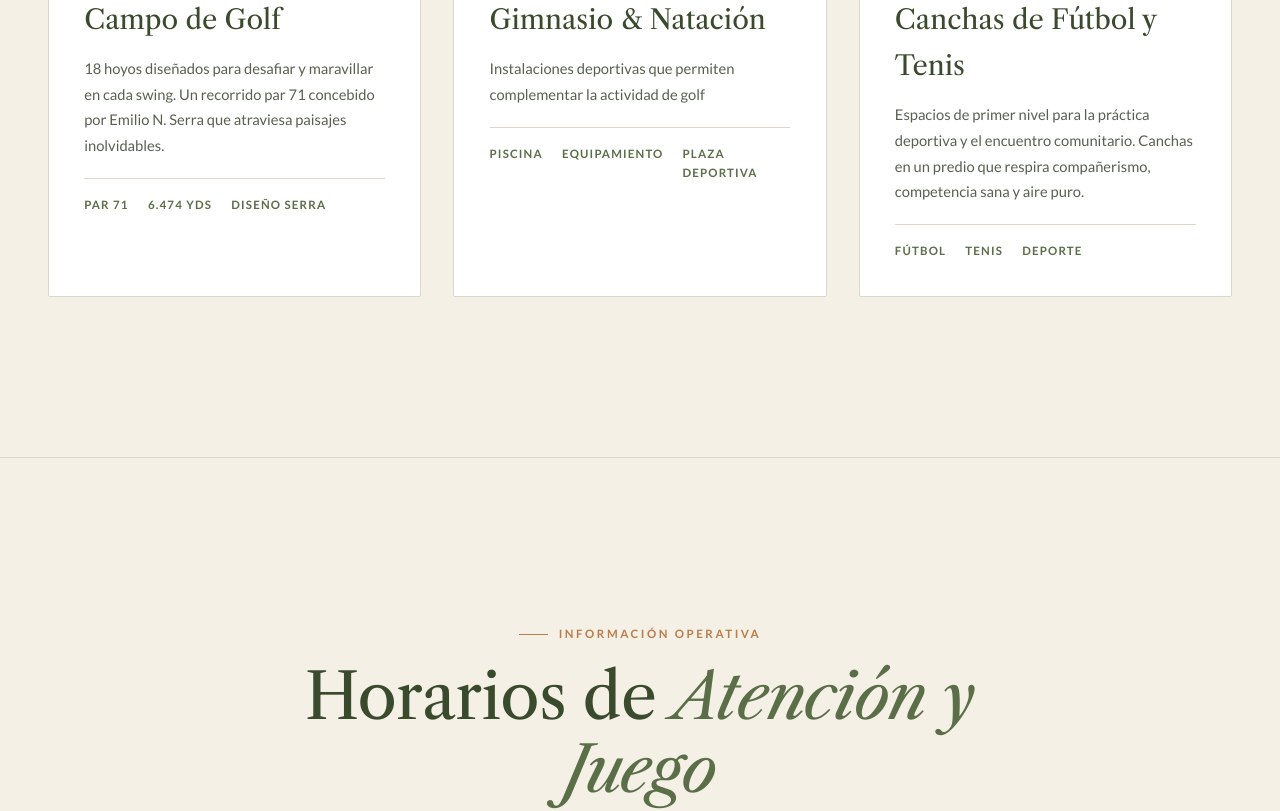
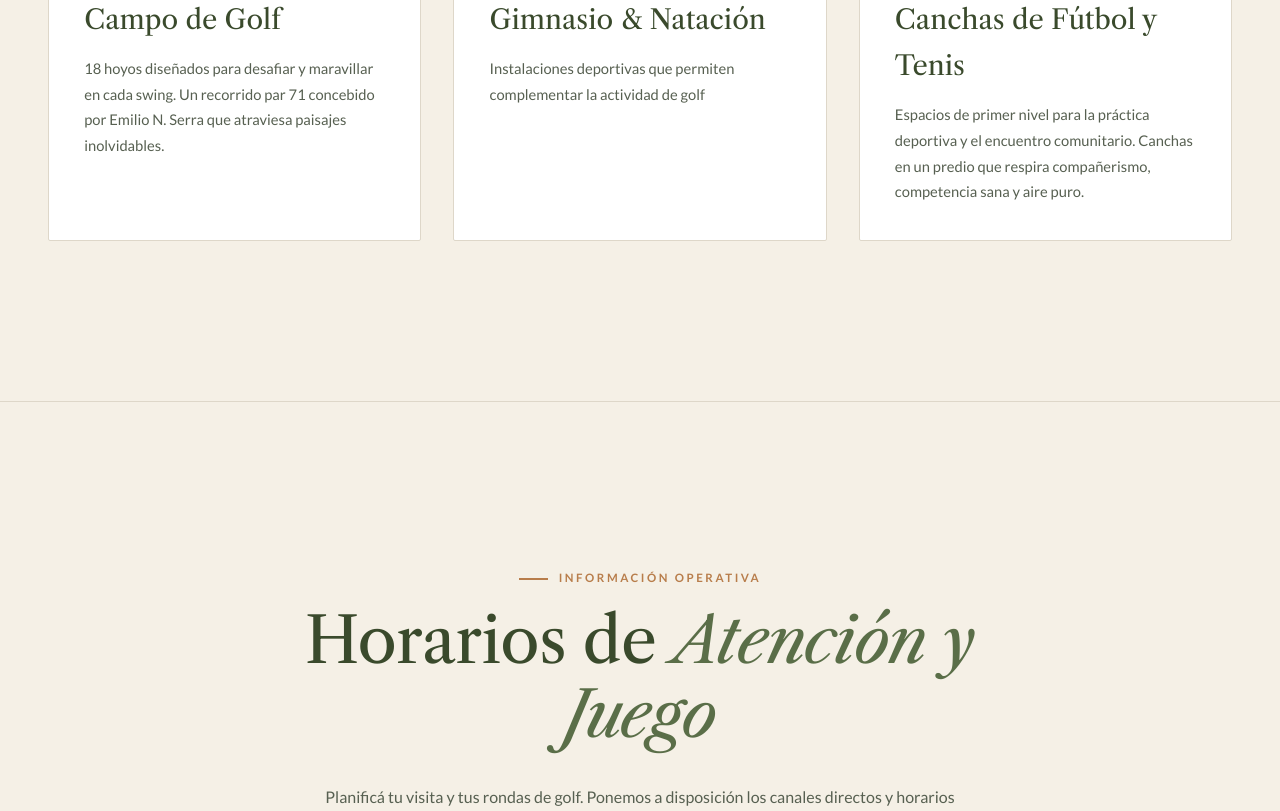
Before and after one commit to Cundix/fincasWebsite, a React (Vite) app: page / in a window 1280 px wide. Shown: the part 3320-4131 px from the top of the page. Built offline with nearby package versions, Linux system fonts and the light colour scheme.

Commit message:
Auto-deploy: update production build on main

```diff
--- a/package.json
+++ b/package.json
@@ -6,7 +6,8 @@
   "scripts": {
     "dev": "vite",
     "build": "vite build",
-    "deploy-branch": "vite build && node scripts/build_production_branch.js && git push origin production --force",
+    "deploy": "vite build && node scripts/deploy.js",
+    "deploy-branch": "vite build && node scripts/deploy.js",
     "lint": "eslint .",
     "preview": "vite preview"
   },
--- a/src/App.jsx
+++ b/src/App.jsx
@@ -344,14 +344,12 @@ function App() {
                 img={IMAGES.golf}
                 title="Campo de Golf"
                 desc="18 hoyos diseñados para desafiar y maravillar en cada swing. Un recorrido par 71 concebido por Emilio N. Serra que atraviesa paisajes inolvidables."
-                tags={['Par 71','6.474 yds','Diseño Serra']}
               />
               <AmenityCard
                 n="02"
                 img={IMAGES.gym}
                 title="Gimnasio & Natación"
                 desc="Instalaciones deportivas que permiten complementar la actividad de golf"
-                tags={['Piscina','Equipamiento','Plaza deportiva']}
                 delay={1}
               />
               <AmenityCard
@@ -359,7 +357,6 @@ function App() {
                 img={IMAGES.futbol}
                 title="Canchas de Fútbol y Tenis"
                 desc="Espacios de primer nivel para la práctica deportiva y el encuentro comunitario. Canchas en un predio que respira compañerismo, competencia sana y aire puro."
-                tags={['Fútbol','Tenis','Deporte']}
                 delay={2}
               />
             </div>
@@ -402,7 +399,7 @@ function App() {
             <div className="ubicacion__container">
               <div className="ubicacion__text reveal">
                 <span className="section-tag">Ubicación Privilegiada</span>
-                <h2 className="section-title">En el corazón<br/><em>de San Vicente.</em></h2>
+                <h2 className="section-title">En el centro<br/><em>de San Vicente.</em></h2>
                 <p>Sobre la Ruta 58 y la calle Capdevila, a minutos de los principales accesos desde Canning y la zona sur del Gran Buenos Aires.</p>
                 <div className="ubicacion__details">
                   <div className="ubicacion__detail">
@@ -513,7 +510,7 @@ function Feature({ icon, title, desc }) {
   )
 }
 
-function AmenityCard({ n, img, title, desc, tags, delay = 0 }) {
+function AmenityCard({ n, img, title, desc, delay = 0 }) {
   return (
     <div className={`amenity-card reveal${delay ? ` reveal--delay-${delay}` : ''}`}>
       <div className="amenity-card__image-wrapper">
@@ -524,9 +521,6 @@ function AmenityCard({ n, img, title, desc, tags, delay = 0 }) {
         <span className="amenity-card__number">{n}</span>
         <h3 className="amenity-card__title">{title}</h3>
         <p className="amenity-card__desc">{desc}</p>
-        <div className="amenity-card__details">
-          {tags.map((t, i) => <span key={i}>{t}</span>)}
-        </div>
       </div>
     </div>
   )
--- a/src/sections.css
+++ b/src/sections.css
@@ -140,7 +140,7 @@
   font-size: 0.92rem;
   color: var(--c-text-light);
   line-height: 1.75;
-  margin-bottom: 1.2rem;
+  margin-bottom: 0;
 }
 
 .amenity-card__details {
```
Also changed, not shown: scripts/deploy.js (added, +23 -0 lines).
